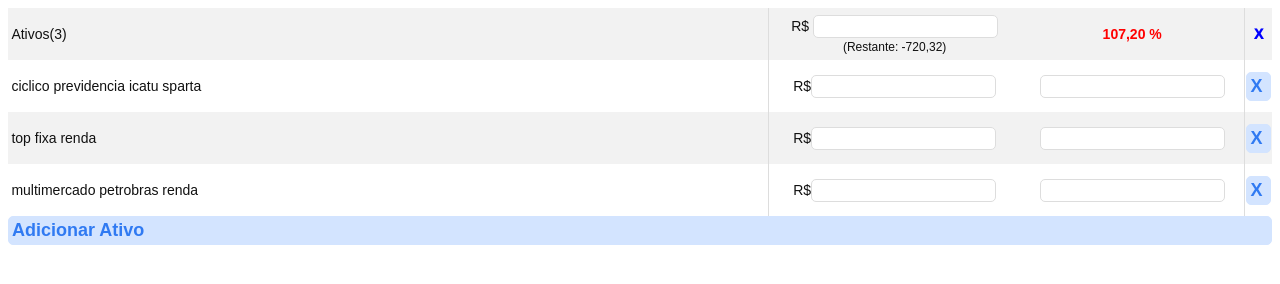
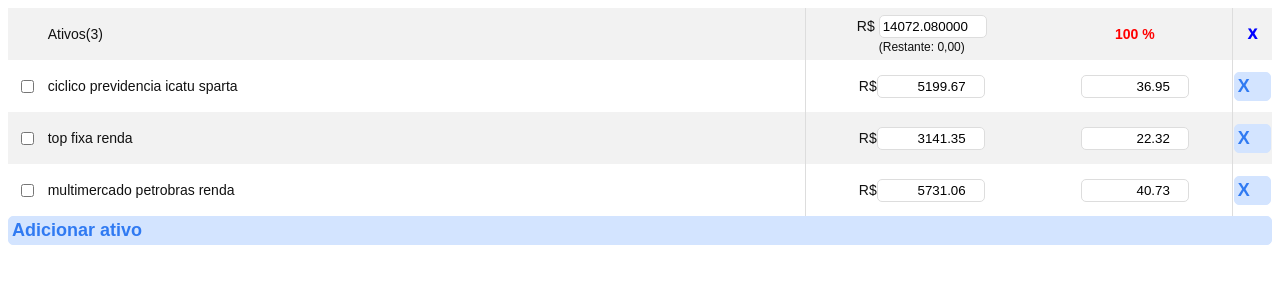
Before and after one commit to gusramalho/exercicio-ativos, a plain HTML site: page src/index.html in a window 1280 px wide. Drawn offline with Linux system fonts and the light colour scheme.

Commit message:
adicionar ativo e eventos

```diff
--- a/src/css/style.css
+++ b/src/css/style.css
@@ -40,11 +40,12 @@ tr:nth-child(even) {
     border-right: 1px solid #dddddd;
 }
 
-input {
+input[type=number] {
     text-align: right;
     border: 1px solid #dddddd;
     border-radius: 5px;
     padding: 3px;
+    width: 100px;
 }
 
 button {
--- a/src/index.html
+++ b/src/index.html
@@ -12,7 +12,7 @@
 
 		<tr>
 			<th></th>
-			<th id="nome_ativo" class="right-border">Ativos<span>(3)</span></th>
+			<th id="nome_ativo" class="right-border">Ativos<span id="qtsAtivos">(3)</span></th>
 			<th>
 				R$ <input id="total" type="number"/>
 				<br><span id="restante">(Restante: -720,32)</span>
@@ -21,7 +21,8 @@
 			<th id="excluir"> X </th>
 		</tr>
 
-		<!-- modelo
+		<!--
+	modelo s
 		<tr>
 			<td><input type="checkbox"/></td>
 			<td id="nome_ativo" class="right-border">SPARTA CÍCLICO FI MULTIMERCADO</td>
@@ -31,7 +32,7 @@
 		</tr>
 	-->
 	</table>
-	<button>Adicionar Ativo</button>
+	<button id="btnAdd">Adicionar ativo</button>
 
 
 
--- a/src/js/index.js
+++ b/src/js/index.js
@@ -25,16 +25,17 @@ const manager = {
 
 	remove : function(id){
 		this.ativos = this.ativos.filter(ativo => ativo.id != id);
+	},
+
+	update : function(id, value){
+		this.ativos = this.ativos.map(ativo => (ativo.id == id) ? {...ativo, value} : ativo);
 	}
 }
 
-function generateRandomAtivo(){
 
 const names = ["sparta", "ciclico", "fi", "multimercado", "top", "previdencia",
 							 "advisory", "icatu", "renda", "fixa", "crédito", "privado",
 							 "petrobras", "pn"];
-
-	return new Ativo(0, randomName(), randomValue());
 
 function randomName(){
 	let name = "";
@@ -51,6 +52,12 @@ function generateRandomAtivo(){
 function randomValue(){
 	return parseFloat((Math.random() * 10000 + 100).toFixed(2));
 }
+
+
+function generateRandomAtivo(){
+
+	return new Ativo(0, randomName(), randomValue());
+
 }
 
 
@@ -58,7 +65,7 @@ function createAtivoElement(ativo){
 
 	let tr = document.createElement('tr');
 
-	let checkBox = document.createElement("checkbox");
+	let checkBox = document.createElement("input");
 	checkBox.setAttribute('type', 'checkbox');
 
 	let tdCheckBox = document.createElement('td');
@@ -72,6 +79,7 @@ function createAtivoElement(ativo){
 	let inputValue = document.createElement('input');
 	inputValue.setAttribute('id', 'value' + ativo.id);
 	inputValue.setAttribute('type', 'number');
+	inputValue.setAttribute('value', ativo.value);
 
 	let tdValue = document.createElement('td');
 	tdValue.appendChild(document.createTextNode("R$"));
@@ -102,6 +110,13 @@ function createAtivoElement(ativo){
 	return tr;
 }
 
+
+
+const changeTotalEvent = () => {
+
+}
+
+
 function main(){
 
 	for (let i=0; i<3; i++){
@@ -109,8 +124,48 @@ function main(){
 		console.log(manager.ativos);
 	}
 
+	let total = manager.total();
+	document.querySelector('#total').value =  total;
+	document.querySelector('#porcentagem_total').innerHTML = "100 %";
+	document.querySelector('#restante').innerHTML = '(Restante: 0,00)';
+	document.querySelector('#qtsAtivos').innerHTML = `(${manager.ativos.length})`;
 
-	manager.ativos.map(ativo => document.querySelector("#table_ativos").appendChild(createAtivoElement(ativo)));
+
+	manager.ativos.map(ativo => {
+		document.querySelector('#table_ativos').appendChild(createAtivoElement(ativo));
+		document.querySelector('#percent' + ativo.id).value = (ativo.value / total * 100).toFixed(2);
+
+		document.querySelector('#value' + ativo.id).addEventListener("change", e => {
+			const id = e.target.id.split('value')[1];
+			manager.update(id, e.target.value);
+			let restante = document.querySelector("#total").value - manager.total();
+			document.querySelector('#restante').innerHTML = `(Restante: ${restante.toFixed(2)})`;
+
+		})
+
+	});
+
+	document.querySelector("#btnAdd").addEventListener("click", () => {
+
+		const ativo = new Ativo(0, randomName(), 0);
+		manager.add(ativo);
+		document.querySelector("#table_ativos").appendChild(createAtivoElement(ativo));
+		document.querySelector('#percent' + ativo.id).value = (ativo.value / manager.total() * 100).toFixed(2);
+	});
+
+
+	const inputTotal = document.querySelector('#total');
+
+	inputTotal.addEventListener("change", event => {
+			let restante = event.target.value - total;
+			document.querySelector('#restante').innerHTML = `(Restante: ${restante.toFixed(2)})`;
+	});
+
+
+
+
+
+
 }
 
 main();
```
Lines whose indentation alone changed are shown as unchanged.
